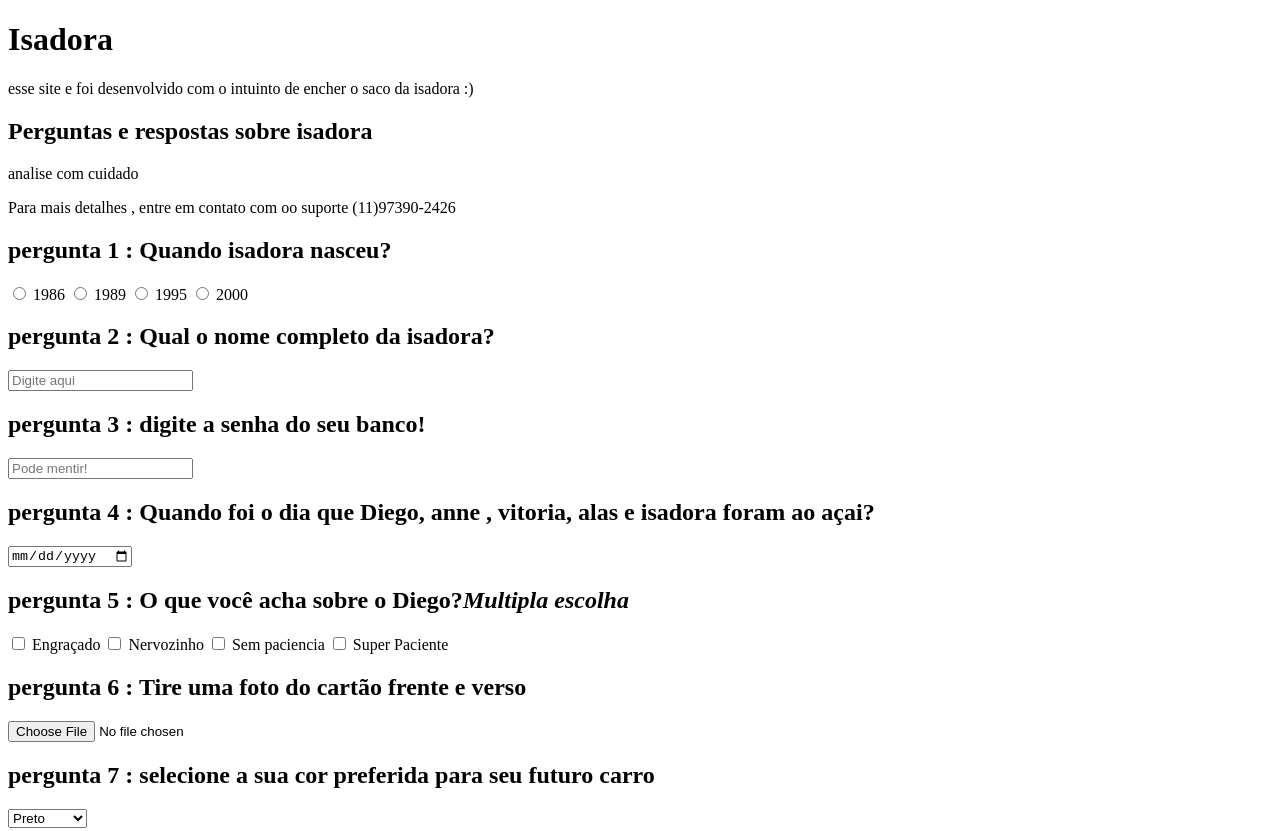
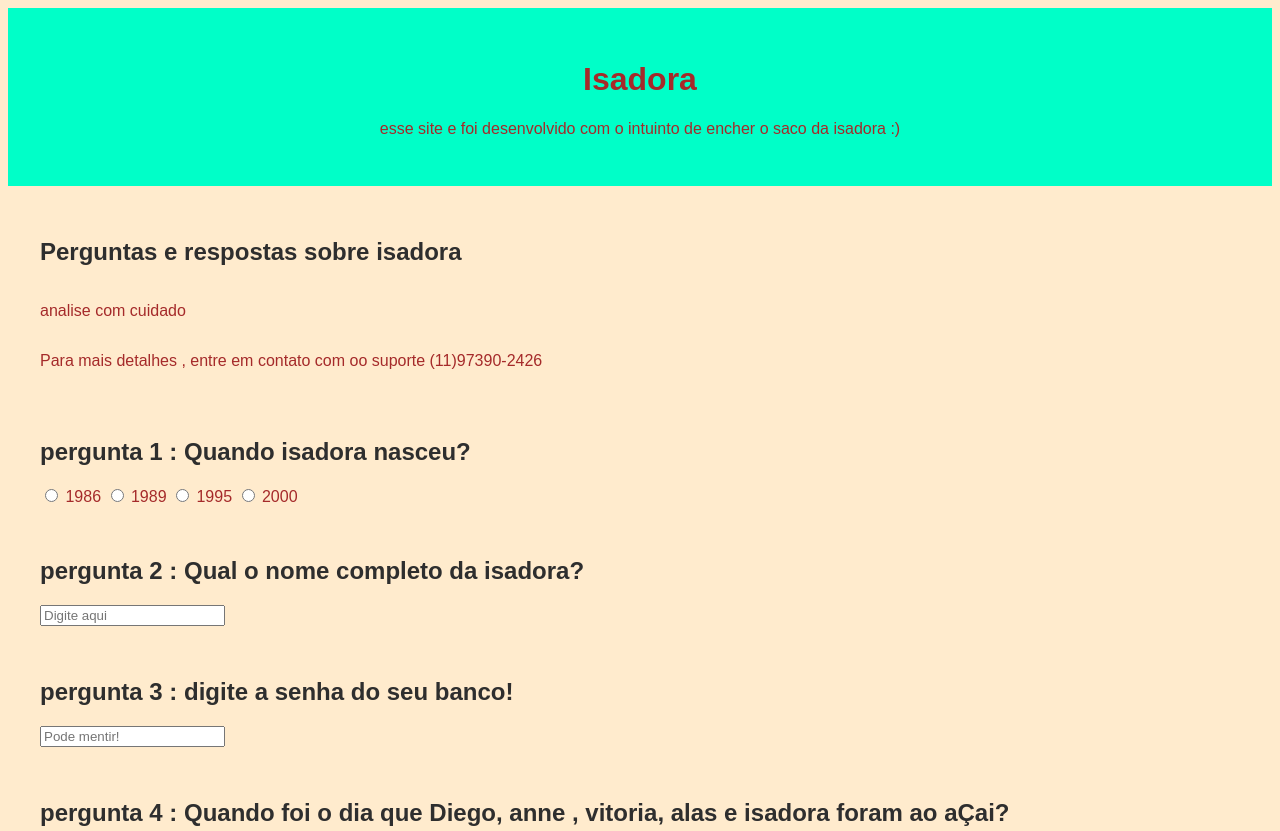
Before and after one commit to DiegoBr2024/SITE-DIEGO, a plain HTML site: page index.html in a window 1280 px wide. Shown: the top 831 px of the page. Drawn offline with Linux system fonts and the light colour scheme; a web font is replaced by a local one.

Commit message:
Add files via upload

```diff
--- a/index.html
+++ b/index.html
@@ -3,15 +3,18 @@
     <head>
         <title>Diego Nova Phone</title>
         <meta name="description" content="Isadora">
+        <link rel="stylesheet" href="style.css">
+
+
     </head>
     <body>
         <header>
-            <h1>Isadora </h1>
+            <h1 >Isadora </h1>
             <p>esse site e foi desenvolvido com o intuinto de encher o saco da isadora :)</p>
         </header>
         <main>
             <section>
-                <h2>Perguntas e respostas sobre isadora</h2>
+                <h2 >Perguntas e respostas sobre isadora</h2>
                 <p>analise com cuidado </p>
                 <p>Para mais detalhes , entre em contato com oo suporte (11)97390-2426</p>
             </section>
@@ -48,7 +51,7 @@
                 </section>
                 <!--Pergunta 4-->
                 <section>
-                    <h2>pergunta 4 : Quando foi o dia que Diego, anne , vitoria, alas e isadora foram ao açai?</h2>
+                    <h2>pergunta 4 : Quando foi o dia que Diego, anne , vitoria, alas e isadora foram ao aÇai?</h2>
                     <form >
                         <input type="date" id="p4" name="pergunta4">
 
@@ -143,9 +146,11 @@
                             <input type="email" id="Email" name="Email"><br><br>
                             <label for="comentarios">cometarios</label><br>
                             <textarea id="comentarios" name="comentarios" rows="20" cols="100" placeholder="digite aqui"></textarea>
+                            <button onclick="alert('Alerta enviado')">Envie seu feedback</button>
                         </fieldset>
                     </form>
                 </section>
+
 
         </main>
         <footer>
--- /dev/null
+++ b/style.css
@@ -0,0 +1,38 @@
+@import url('https://fonts.googleapis.com/css2?family=BBH+Bogle&display=swap');
+body{
+
+   background-color: blanchedalmond;
+   color: brown;
+   font-family: "BBH Bogle", sans-serif;
+   font-weight: 100;
+   font-style: normal;
+}
+
+header{
+    padding: 2rem;
+    background-color: rgb(0, 255, 200);
+    text-align: center;
+}
+main{
+    padding: 2rem;
+    display: flex;
+    flex-direction: column;
+    gap: 2rem;
+}
+
+section{
+
+    display: flex;
+    flex-direction: column;
+    gap: 0.5;
+}
+h2{
+    color: rgb(46, 46, 46);
+    font-size: 2;
+}
+
+input[type="radio"]{
+    accent-color: #ec2d2d;
+
+
+}
```
Also changed, not shown: sobremim.html (+1 -1 lines).
